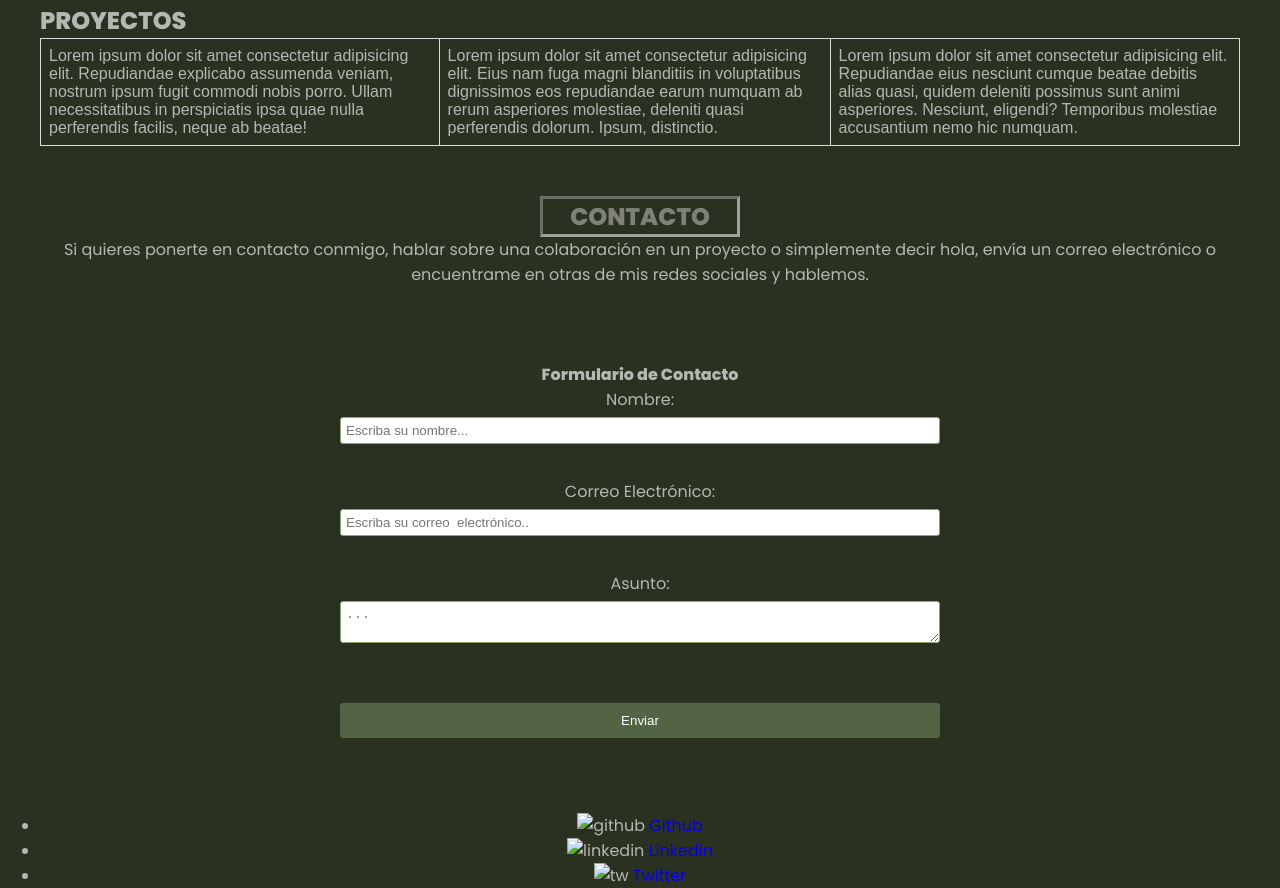
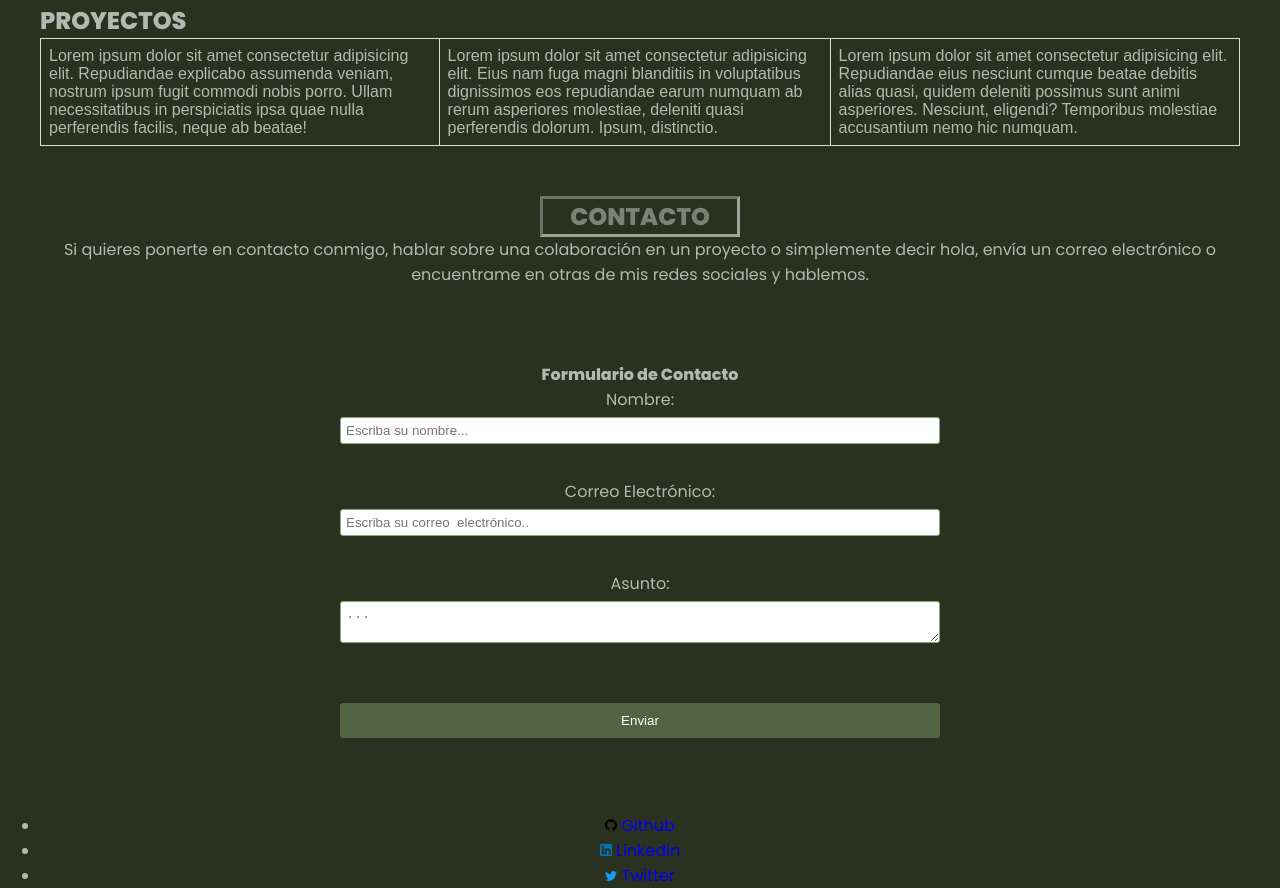
Before and after one commit to KathrinMohozzo/KathrinMohozzo.github.io, a plain HTML site: page index.html in a window 1280 px wide. Shown: the part 1061-1949 px from the top of the page. Drawn offline with Linux system fonts and the light colour scheme.

Commit message:
Update index.html

```diff
--- a/index.html
+++ b/index.html
@@ -98,15 +98,15 @@
             <br><br><br>
 
     <ul id="list-3">
-        <li><img src="image/111.png" alt="github">
+        <li><img src="111.png" alt="github">
             <a href="https://github.com/logos" target="_blank">Github</a>
             </li>
-        <li> <img src="image/2222.png" alt="linkedin">
+        <li> <img src="2222.png" alt="linkedin">
             <a href="https://uy.linkedin.com/"target="_blank">Linkedin</a>
             </li>
     <li>
 
-    <img src="image/333.png" alt="tw">
+    <img src="333.png" alt="tw">
     <a href="https://twitter.com/" target="_blank">Twitter</a>
 
     </li>
```
